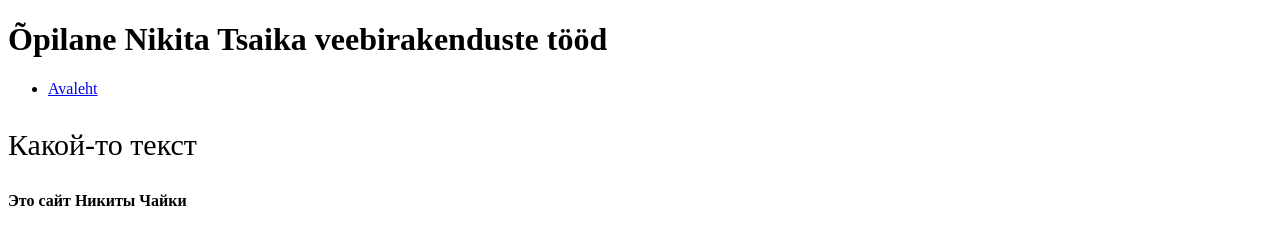
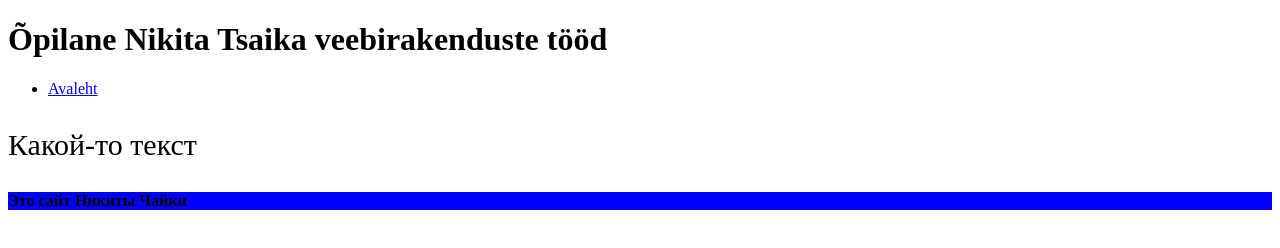
Before and after one commit to TsaikaWeb/TsaikaHTML, a plain HTML site: page Index.html in a window 1280 px wide. Drawn offline with Linux system fonts and the light colour scheme.

Commit message:
footer varv on muutunud

```diff
--- a/style.css
+++ b/style.css
@@ -4,3 +4,6 @@
 main{
 	font-size:30px;
 }
+footer{
+	background-color:blue;
+}
```
